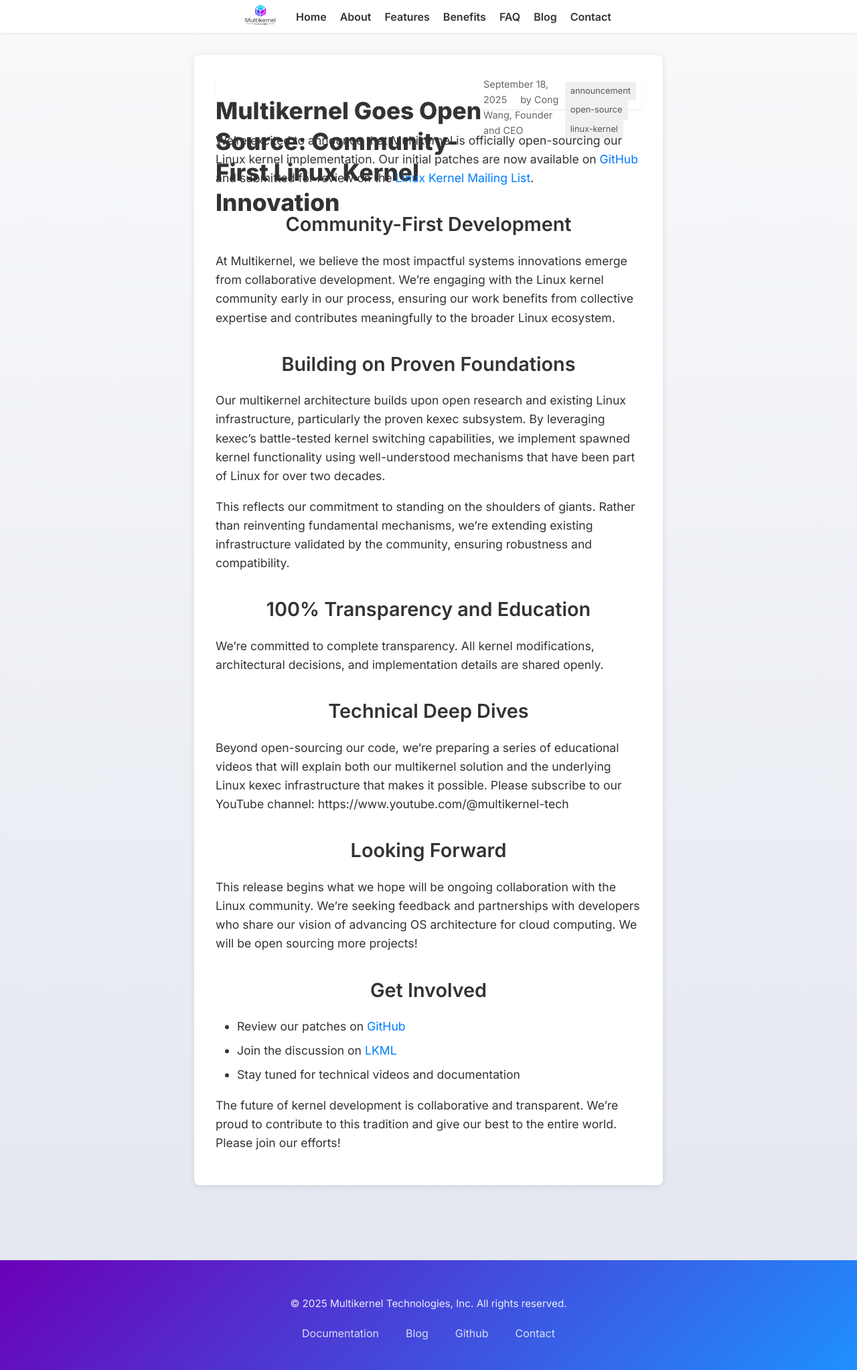
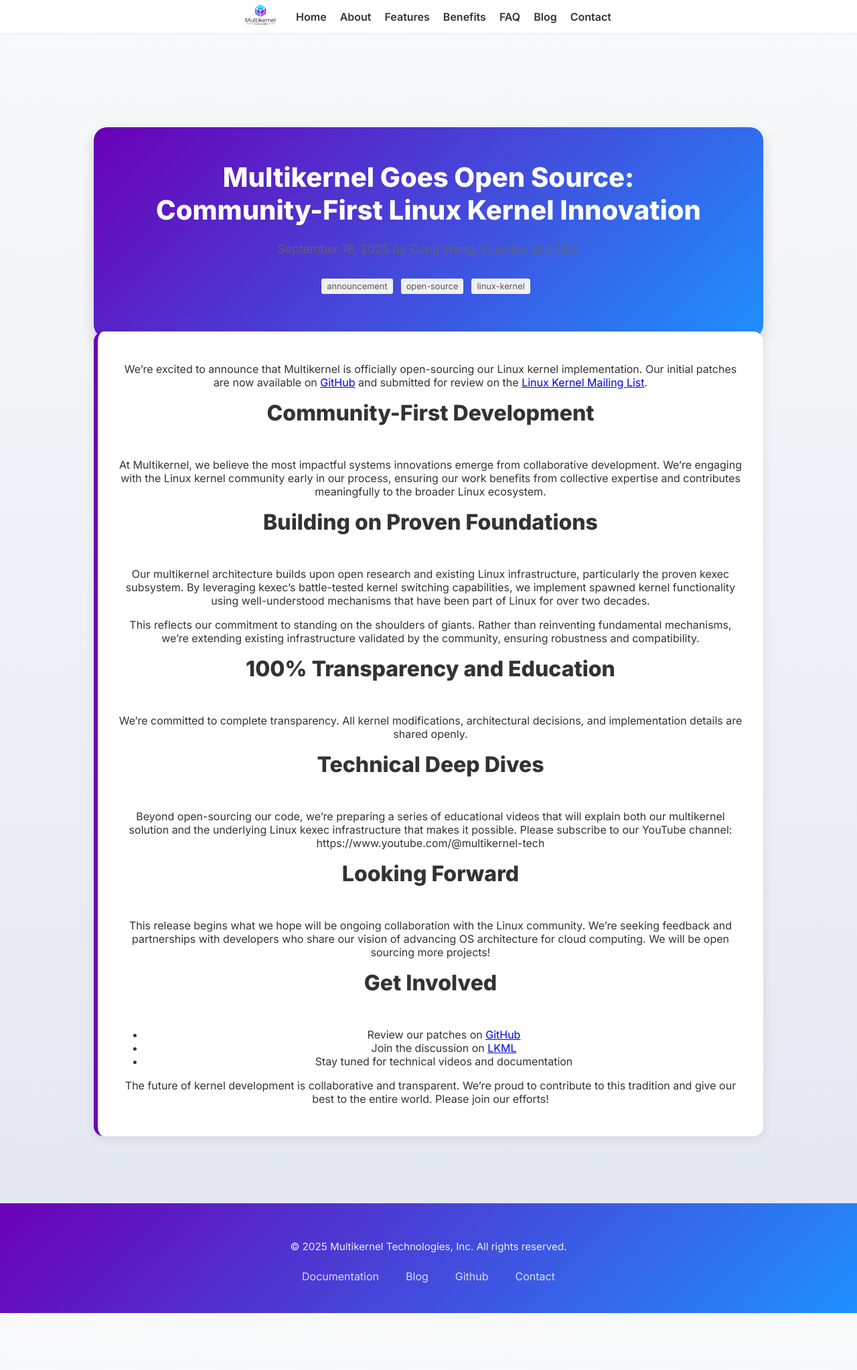
Before and after one commit to multikernel/multikernel.io, a Jekyll site: the page built from _posts/2025-09-18-multikernel-goes-open-source.md, in a window 1280 px wide. Shown: the whole page at 67% size. Built offline with Jekyll 4.4.1, drawn with Linux system fonts in a browser that asks for light colours; after the commit the page ends 1961 px from its top, so only the background shows below that.

Commit message:
Simplify blog post layout to match site design
- Use existing hero and info sections instead of custom blog styles
- Remove all custom blog post CSS that was causing layout conflicts
- Blog post now uses the same clean, consistent styling as other pages
- Leverage existing responsive design and typography
- Much cleaner and more maintainable approach

```diff
--- a/_layouts/post.html
+++ b/_layouts/post.html
@@ -2,16 +2,10 @@
 layout: default
 ---
 
-<div class="container">
-    <article class="blog-post">
-        <header class="post-header">
+<section class="hero">
     <h1>{{ page.title }}</h1>
     <div class="post-meta">
-                <time datetime="{{ page.date | date_to_xmlschema }}">{{ page.date | date: "%B %d, %Y" }}</time>
-                {% if page.author %}
-                <span class="author">by {{ page.author }}</span>
-                {% endif %}
-            </div>
+        <p>{{ page.date | date: "%B %d, %Y" }}{% if page.author %} by {{ page.author }}{% endif %}</p>
         {% if page.categories %}
         <div class="post-categories">
             {% for category in page.categories %}
@@ -19,10 +13,11 @@
             {% endfor %}
         </div>
         {% endif %}
-        </header>
+    </div>
+</section>
 
+<section class="info">
     <div class="post-content">
         {{ content }}
     </div>
-    </article>
-</div>
+</section>
--- a/assets/css/styles.css
+++ b/assets/css/styles.css
@@ -406,64 +406,15 @@
     font-size: 1.05rem;
 }
 
-/* Blog Post Styles */
-.container .blog-post {
-    max-width: 700px;
-    width: 100%;
-    margin: 2rem auto;
-    padding: 2rem;
-    background: white;
-    border-radius: 8px;
-    box-shadow: 0 2px 10px rgba(0, 0, 0, 0.1);
-    line-height: 1.6;
-    box-sizing: border-box;
-    overflow-wrap: break-word;
-    word-wrap: break-word;
-}
-
-.blog-post {
-    max-width: 700px;
-    width: 100%;
-    margin: 2rem auto;
-    padding: 2rem;
-    background: white;
-    border-radius: 8px;
-    box-shadow: 0 2px 10px rgba(0, 0, 0, 0.1);
-    line-height: 1.6;
-    box-sizing: border-box;
-    overflow-wrap: break-word;
-    word-wrap: break-word;
-}
-
-.post-header {
-    margin-bottom: 2rem;
-    border-bottom: 1px solid #eee;
-    padding-bottom: 1rem;
-}
-
-.post-header h1 {
-    margin-bottom: 1rem;
-    color: #333;
-    font-size: 2.2rem;
-    font-weight: 800;
-    line-height: 1.3;
-    max-width: 100%;
-    overflow-wrap: break-word;
-    word-wrap: break-word;
-}
-
+/* Blog Post Styles - Simple additions to existing styles */
 .post-meta {
     color: #666;
     font-size: 0.9rem;
-    margin-bottom: 0.5rem;
-}
-
-.post-meta .author {
-    margin-left: 1rem;
+    margin-bottom: 1rem;
 }
 
 .post-categories {
-    margin-top: 0.5rem;
+    margin-top: 1rem;
 }
 
 .category {
@@ -474,98 +425,6 @@
     margin-right: 0.5rem;
     color: #555;
     display: inline-block;
-}
-
-.post-content {
-    font-size: 1.1rem;
-    max-width: 100%;
-    overflow-wrap: break-word;
-    word-wrap: break-word;
-}
-
-.post-content h2 {
-    margin-top: 2rem;
-    margin-bottom: 1rem;
-    color: #333;
-    font-size: 1.8rem;
-    font-weight: 600;
-}
-
-.post-content h3 {
-    margin-top: 1.5rem;
-    margin-bottom: 0.75rem;
-    color: #333;
-    font-size: 1.4rem;
-    font-weight: 600;
-}
-
-.post-content p {
-    margin-bottom: 1rem;
-}
-
-.post-content ul, .post-content ol {
-    margin-bottom: 1rem;
-    padding-left: 2rem;
-}
-
-.post-content li {
-    margin-bottom: 0.5rem;
-}
-
-.post-content a {
-    color: #007bff;
-    text-decoration: none;
-}
-
-.post-content a:hover {
-    text-decoration: underline;
-}
-
-.post-content blockquote {
-    border-left: 4px solid #007bff;
-    margin: 1.5rem 0;
-    padding-left: 1rem;
-    color: #666;
-    font-style: italic;
-}
-
-.post-content code {
-    background: #f8f9fa;
-    padding: 0.2rem 0.4rem;
-    border-radius: 3px;
-    font-family: 'Courier New', monospace;
-    font-size: 0.9rem;
-}
-
-.post-content pre {
-    background: #f8f9fa;
-    padding: 1rem;
-    border-radius: 5px;
-    overflow-x: auto;
-    margin: 1rem 0;
-}
-
-.post-content pre code {
-    background: none;
-    padding: 0;
-}
-
-/* Responsive blog post styles */
-@media (max-width: 768px) {
-    .blog-post {
-        margin: 1rem;
-        padding: 1rem;
-        max-width: calc(100vw - 2rem);
-    }
-
-    .post-header h1 {
-        font-size: 1.8rem;
-        line-height: 1.2;
-    }
-
-    .post-content {
-        font-size: 1rem;
-    }
 }
 
 /* Footer */
```
Lines whose indentation alone changed are shown as unchanged.
